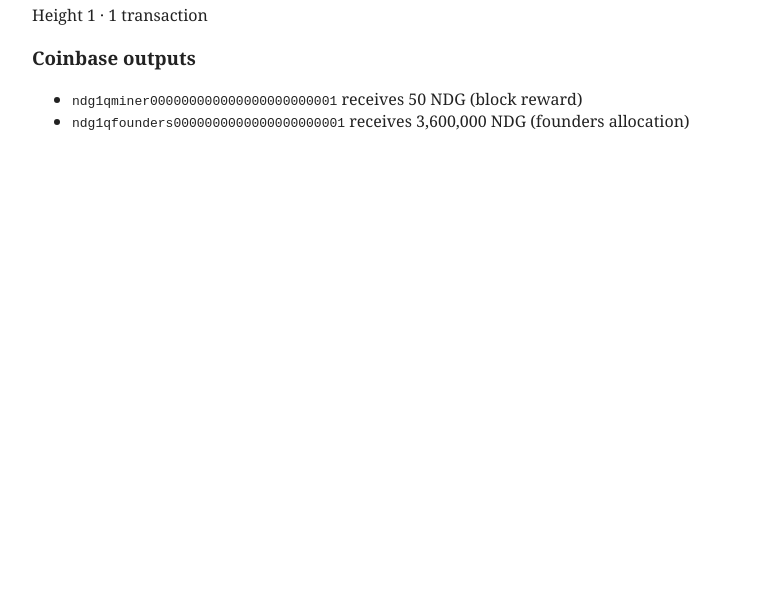
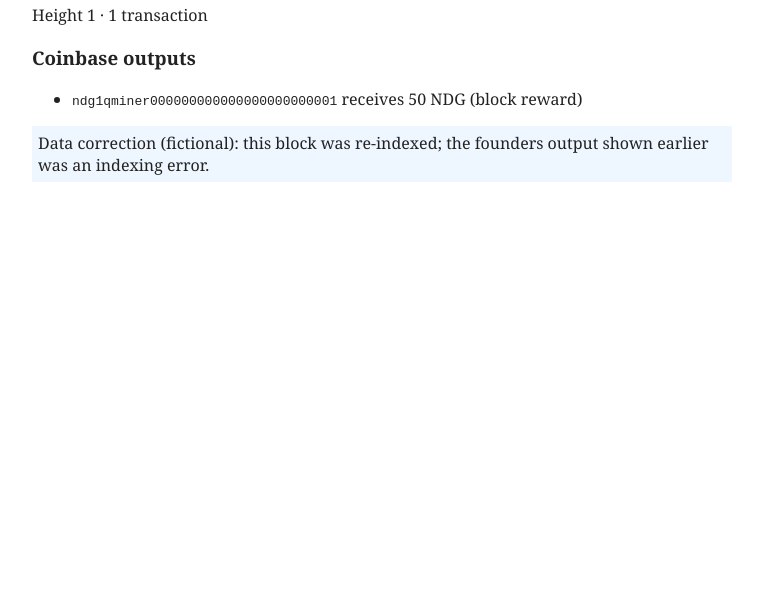
Before and after one commit to brilliantnodes/demo-explorer, a plain HTML site: page nudgecoin/block-1.html in a window 1280 px wide. Shown: the part 209-800 px from the top of the page, without its empty margins (258-1021 px from the left). Drawn offline with Linux system fonts and the light colour scheme.

Commit message:
Fictional explorer data correction for nudgecoin (Studio live run of Launch Claim Checker v2)
Co-Authored-By: Claude Opus 5.5 <noreply@anthropic.com>
Claude-Session: https://claude.ai/code/session_01PmboiXeSxAX9LMvc5cn1bn

```diff
--- a/nudgecoin/block-1.html
+++ b/nudgecoin/block-1.html
@@ -10,7 +10,6 @@
 <h3>Coinbase outputs</h3>
 <ul>
 <li><code>ndg1qminer000000000000000000000001</code> receives 50 NDG (block reward)</li>
-<li><code>ndg1qfounders0000000000000000000001</code> receives 3,600,000 NDG (founders allocation)</li>
 </ul>
-
+<p class="fix">Data correction (fictional): this block was re-indexed; the founders output shown earlier was an indexing error.</p>
 </body></html>
```
